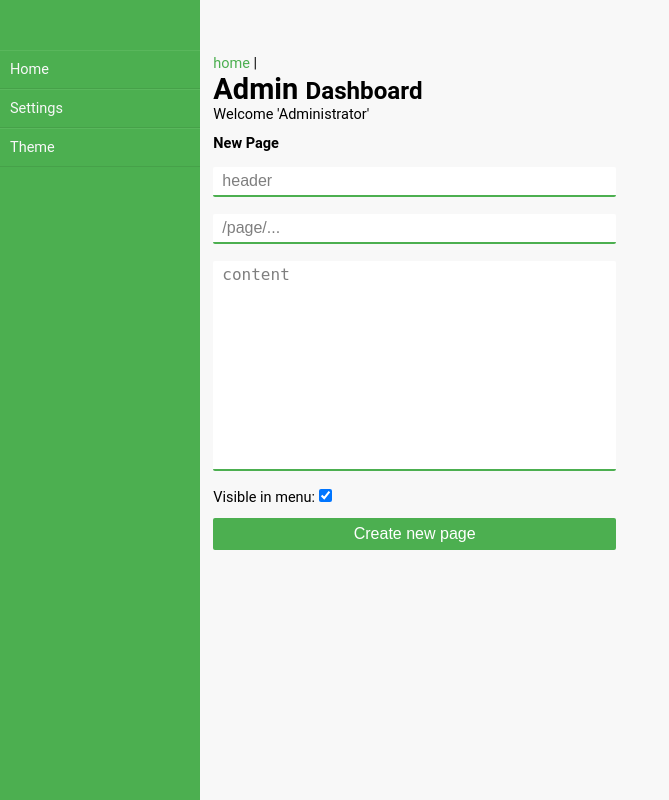
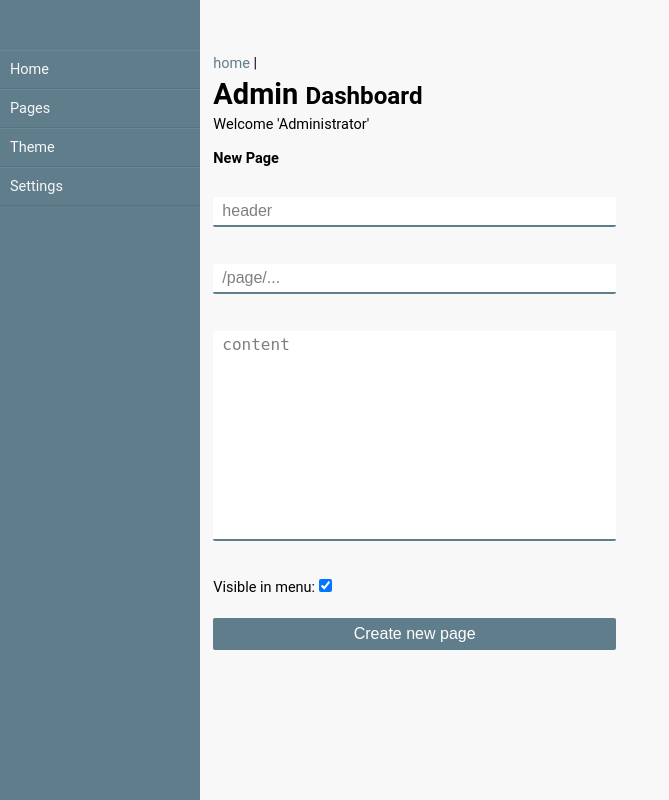
Before and after one commit to AdressaAgne/Bachelor-Smajobbsentralen, a PHP site: page /admin in a window 1280 px wide. Shown: the whole page, without its empty margins (0-669 px from the left). Run offline with PHP 8.4, Linux system fonts and the light colour scheme; tables that the repository leaves empty or names only in its code hold one stand-in row (values such as "Sample post"); some libraries are stand-ins or nearby versions.

Commit message:
settings

```diff
--- a/App/Controllers/AdminController.php
+++ b/App/Controllers/AdminController.php
@@ -1,7 +1,7 @@
 <?php
 namespace App\Controllers;
 
-use View, NormalController, Route;
+use View, Direct, NormalController, Route;
 
 
 class AdminController extends Controller implements NormalController {
@@ -14,10 +14,29 @@ class AdminController extends Controller implements NormalController {
     }
 
     public function settings(){
+        $settings = $this->all('settings');
+
+        foreach($settings as $key => $value){
+            $settings[$value['name']] = $value['value'];
+            unset($settings[$key]);
+        }
+
+        $page = $this->select('pages', ['*'], null, 'page');
+
+        return View::make('admin.settings', ['pages' => $page,
+                                             'settings' => $settings]);
+    }
+
+    public function patch_settings($data){
+
+        $this->updateWhere('settings', ['value' => $data['frontpage']], ['name' => 'frontpage']);
+
+        return Direct::re('/admin/settings');
 
     }
+
     public function themes(){
-
+        return View::make('admin.themes');
     }
 
     public function route(){
--- a/App/Controllers/Controller.php
+++ b/App/Controllers/Controller.php
@@ -9,7 +9,6 @@ class Controller extends DB{
         'user' => null,
         'google_key' => 'AIzaSyC7i0o5mdEYSbG_wqoWAx53tAP1xxTKVQo',
         'menu' => null,
-        'settings' => null,
     ];
 
     /**
@@ -25,7 +24,6 @@ class Controller extends DB{
         }
 
         self::$site_wide_vars['menu'] = $this->select('pages', ['*'], ['visible' => '1', 'auth' => '0'])->fetchAll();
-        self::$site_wide_vars['settings'] = $this->select('pages', ['*'])->fetchAll();
 
     }
 
--- a/App/Routing/RouteSetup.php
+++ b/App/Routing/RouteSetup.php
@@ -11,7 +11,9 @@ Direct::get("/migrate", 'MainController@migrate');
 
 Direct::get('/admin', 'AdminController@index');
 Direct::get('/admin/settings', 'AdminController@settings');
+Direct::patch('/admin/settings', 'AdminController@patch_settings');
 Direct::get('/admin/themes', 'AdminController@themes');
+//Direct::patch('/admin/themes', 'AdminController@patch_themes');
 
 Direct::get('/list', 'AdminController@route');
 
--- a/assets/css/main.css
+++ b/assets/css/main.css
@@ -246,23 +246,29 @@ img {
   -webkit-transition: opacity 0.35s ease-in-out;
   transition: opacity 0.35s ease-in-out; }
 
+.form-element {
+  float: left;
+  width: 100%;
+  display: block;
+  margin: 10px 0px; }
+
 input[type='text'], textarea {
   box-sizing: border-box;
   appearance: none;
   width: 100%;
   border: none;
   margin: 2.5px 0px;
-  border-bottom: 2px solid #4CAF50;
+  border-bottom: 2px solid #607D8B;
   border-radius: 2px;
   font-size: 16px;
   padding: 4px;
   line-height: 20px;
   text-indent: 5px;
-  transition: all 0.2s ease-in-out;
-  box-shadow: inset 0px 0px 0px 0px #4CAF50; }
+  transition: border, box-shadow 0.2s ease-in-out;
+  box-shadow: inset 0vw 0px 0px 0px #607D8B; }
   input[type='text']:focus, textarea:focus {
     color: #f8f8f8;
-    box-shadow: inset 500px 0px 0px 0px #4CAF50; }
+    box-shadow: inset 100vw 0px 0px 0px #607D8B; }
 
 textarea {
   resize: none; }
@@ -272,7 +278,7 @@ input[type='submit'], input[type='button'], button, .btn {
   appearance: none;
   box-sizing: border-box;
   border: none;
-  background-color: #4CAF50;
+  background-color: #607D8B;
   color: white;
   width: 100%;
   border-radius: 2px;
@@ -282,12 +288,26 @@ input[type='submit'], input[type='button'], button, .btn {
   line-height: 20px;
   cursor: pointer; }
 
+label.page-select {
+  cursor: pointer;
+  display: block;
+  padding: 10px;
+  background-color: #E0E0E0;
+  height: 250px;
+  overflow: hidden; }
+
+[type='radio'].page-select {
+  display: none; }
+
+[type='radio']:checked + label.page-select {
+  background-color: #FFC107; }
+
 .nav-admin {
   width: 200px;
   position: absolute;
   left: 0px;
   top: 0px;
-  background-color: #4CAF50;
+  background-color: #607D8B;
   height: 100vh;
   padding-top: 50px; }
   .nav-admin ul li a {
@@ -295,13 +315,16 @@ input[type='submit'], input[type='button'], button, .btn {
     display: block;
     padding: 10px;
     color: #f8f8f8;
-    border-bottom: 1px solid #46a149;
-    border-top: 1px solid #59b75c; }
+    border-bottom: 1px solid #58727f;
+    border-top: 1px solid #688897; }
     .nav-admin ul li a:hover {
-      background-color: #46a149; }
+      background-color: #58727f; }
+
+h1, h2, h3, h4, h5, h6 {
+  margin: 5px 0px; }
 
 a {
   text-decoration: none;
-  color: #4CAF50; }
+  color: #607D8B; }
   a:hover {
-    color: #5e35a8; }
+    color: #f2b500; }
--- a/assets/sass/_vars.sass
+++ b/assets/sass/_vars.sass
@@ -40,13 +40,13 @@ $iron-grid-breakpoint-large:         1200px !default
 // Colors vars
 $color-percent: 4%
 
-$theme-color:          $palette-green
+$theme-color:          $palette-blue-grey
 $theme-color-700:      darken($theme-color, $color-percent)
 $theme-color-300:      lighten($theme-color, $color-percent)
 $theme-color-text:     #f8f8f8
 
 
-$accent-color:         $palette-deep-purple
+$accent-color:         $palette-amber
 $accent-color-700:     darken($accent-color, $color-percent)
 $accent-color-300:     lighten($accent-color, $color-percent)
 $accent-color-text:    #f8f8f8
--- a/assets/sass/main.sass
+++ b/assets/sass/main.sass
@@ -15,12 +15,17 @@ body
     background-color: #f8f8f8
     position: relative
 
+
+
 @import 'vars'
 @import 'grid'
 @import 'breakpoint_helpers'
 @import 'form'
 @import 'admin_navbar'
 
+h1, h2, h3, h4, h5, h6
+    margin: 5px 0px
+
 a
     text-decoration: none
     color: $theme-color
--- a/view/admin.php
+++ b/view/admin.php
@@ -1,8 +1,7 @@
 @layout('layout.head', ['title' => 'Welcome'])
+    @layout('layout.admin_menu')
     <h1>Admin <small>Dashboard</small></h1>
     <p>Welcome 'Administrator'</p>
-
-    @layout('layout.admin_menu')
 
     @form('page/create', 'put')
         <div class="col-6 admin-panel">
--- a/view/admin/themes.php
+++ b/view/admin/themes.php
@@ -1,4 +1,5 @@
 @layout('layout.head', ['title' => 'Edit Page'])
+    @layout('layout.admin_menu')
     <h1>Themes</h1>
 
 
--- a/view/layout/admin_menu.php
+++ b/view/layout/admin_menu.php
@@ -1,7 +1,8 @@
 <nav class="nav-admin left-fixed">
     <ul>
         <li><a href="/admin">Home</a></li>
+        <li><a href="/admin/pages">Pages</a></li>
+        <li><a href="/admin/themes">Theme</a></li>
         <li><a href="/admin/settings">Settings</a></li>
-        <li><a href="/admin/themes">Theme</a></li>
     </ul>
 </nav>
```
Also changed, not shown: assets/sass/_form.sass (+22 -3 lines), view/admin/settings.php (added, +31 -0 lines).
